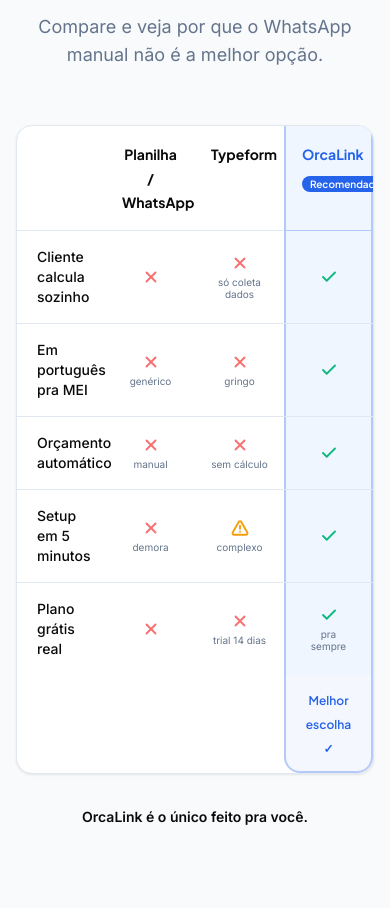
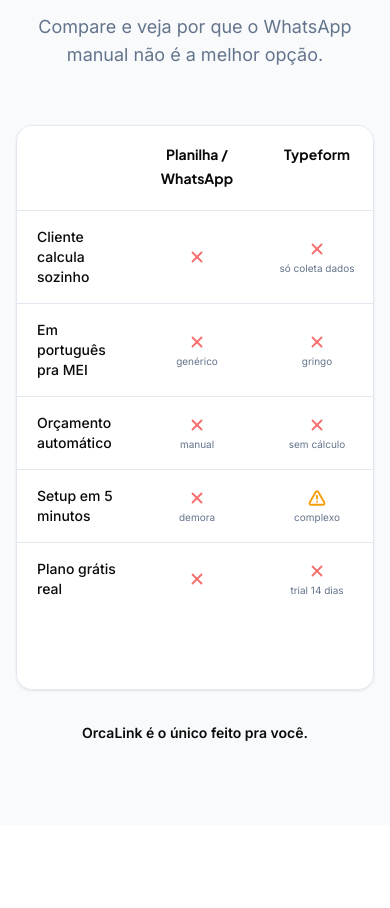
Before and after one commit to Artur01Aguiar/orcalink, a React (Vite) app: page / in a window 390 px wide. Shown: the part 8943-9851 px from the top of the page. Built offline with nearby package versions, Linux system fonts and the light colour scheme; no server answers.

Commit message:
Comparison: horizontal scroll on mobile, same layout as desktop

```diff
--- a/src/components/landing/Comparison.tsx
+++ b/src/components/landing/Comparison.tsx
@@ -66,25 +66,19 @@
           initial={{ opacity: 0, y: 28 }}
           animate={inView ? { opacity: 1, y: 0 } : {}}
           transition={{ duration: 0.55, delay: 0.15 }}
-          className="overflow-hidden rounded-2xl border border-border bg-white shadow-card"
+          className="rounded-2xl border border-border bg-white shadow-card overflow-x-auto"
         >
           {/* Header */}
-          <div className="grid grid-cols-4">
+          <div className="grid grid-cols-4" style={{ minWidth: 480 }}>
             <div className="px-5 py-4 border-b border-border" />
             {['Planilha / WhatsApp', 'Typeform', 'OrcaLink'].map((col, i) => (
               <div
                 key={col}
                 className={`px-4 py-4 border-b text-center ${
-                  i === 2
-                    ? 'bg-light border-primary/30 border-l-2 border-r-2'
-                    : 'border-border'
+                  i === 2 ? 'bg-light border-primary/30 border-l-2 border-r-2' : 'border-border'
                 }`}
               >
-                <span
-                  className={`text-sm font-heading font-bold ${
-                    i === 2 ? 'text-primary' : 'text-dark'
-                  }`}
-                >
+                <span className={`text-sm font-heading font-bold ${i === 2 ? 'text-primary' : 'text-dark'}`}>
                   {col}
                 </span>
                 {i === 2 && (
@@ -103,18 +97,16 @@
             <div
               key={rowIdx}
               className={`grid grid-cols-4 ${rowIdx < features.length - 1 ? 'border-b border-border' : ''}`}
+              style={{ minWidth: 480 }}
             >
               <div className="px-5 py-4 flex items-center">
                 <span className="text-sm font-medium text-dark">{feature.label}</span>
               </div>
-
               {[feature.planilha, feature.typeform, feature.orcalink].map((cell, colIdx) => (
                 <div
                   key={colIdx}
                   className={`px-4 py-4 flex flex-col items-center justify-center gap-1 ${
-                    colIdx === 2
-                      ? 'bg-light border-l-2 border-r-2 border-primary/30'
-                      : ''
+                    colIdx === 2 ? 'bg-light border-l-2 border-r-2 border-primary/30' : ''
                   }`}
                 >
                   <StatusIcon status={cell.status} />
@@ -127,7 +119,7 @@
           ))}
 
           {/* OrcaLink footer highlight */}
-          <div className="grid grid-cols-4">
+          <div className="grid grid-cols-4" style={{ minWidth: 480 }}>
             <div className="px-5 py-3" />
             <div className="py-3" />
             <div className="py-3" />
```
Also changed, not shown: public/landing.css.
